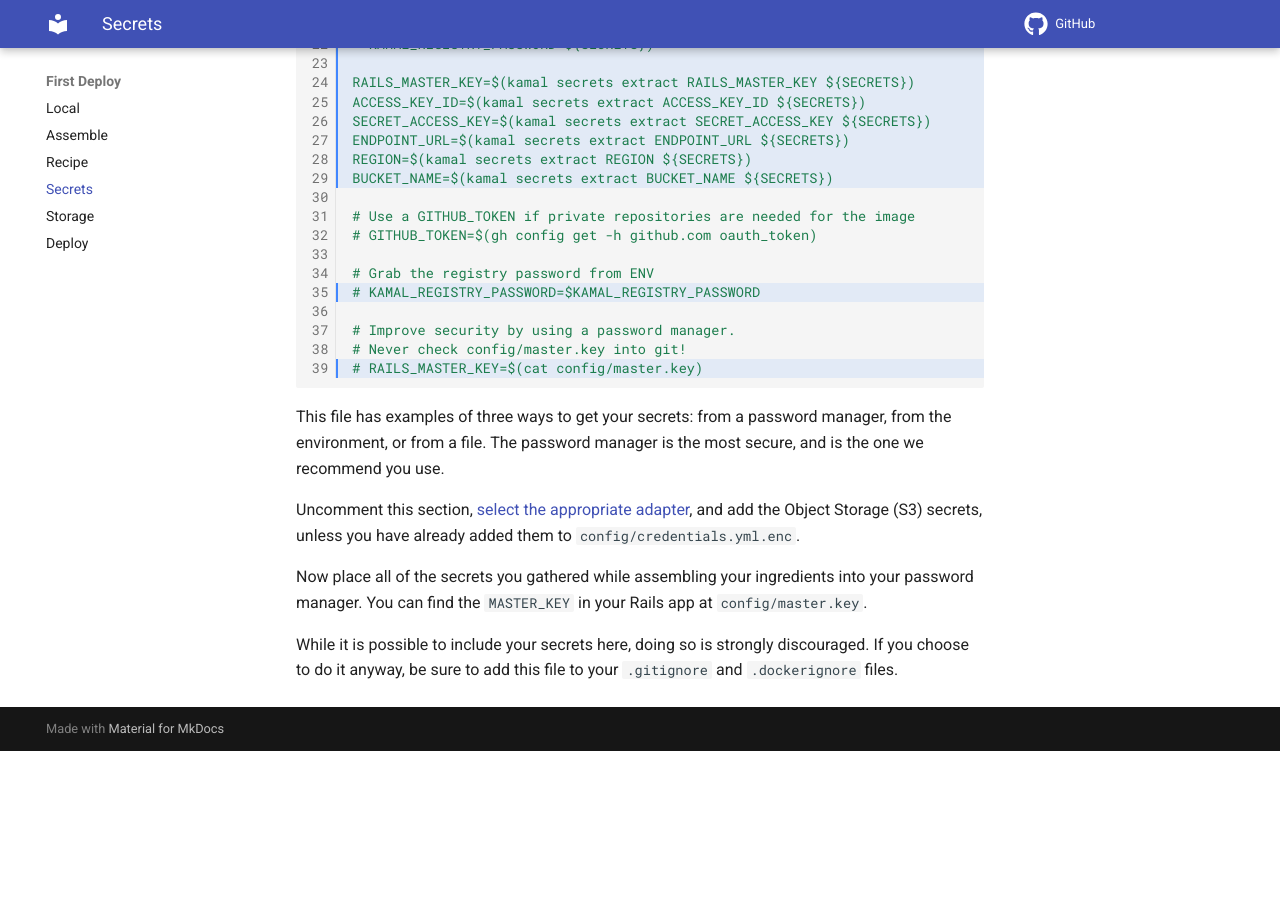
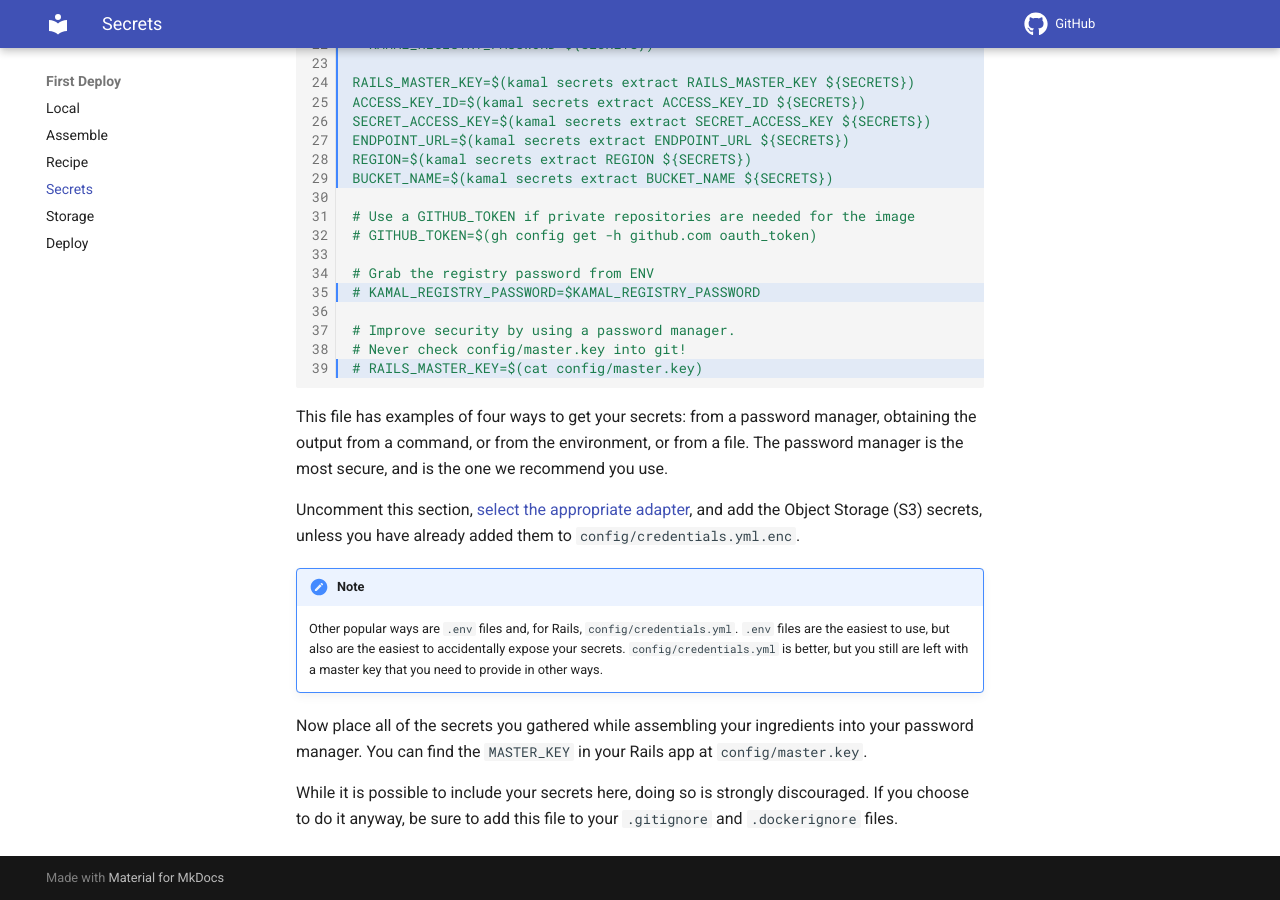
Before and after one commit to rubys/kamal-in-production, an MkDocs documentation site: the page built from docs/Secrets.md, in a window 1280 px wide and 900 px high, scrolled down 814 px. Built offline with MkDocs 1.6.1 and Material for MkDocs 9.7.7, drawn with Linux system fonts in a browser that asks for light colours; comment, search, counter and statistics services are not loaded; before the commit the page ends 1565 px from its top, so only the background shows below that.

Commit message:
add a note to secrets

````diff
--- a/docs/Secrets.md
+++ b/docs/Secrets.md
@@ -47,11 +47,17 @@ BUCKET_NAME=$(kamal secrets extract BUCKET_NAME ${SECRETS})
 # RAILS_MASTER_KEY=$(cat config/master.key)
 ```
 
-This file has examples of three ways to get your secrets: from a password manager, from the environment, or from a file. The password manager is the most secure, and is the one we recommend you use.
+This file has examples of four ways to get your secrets: from a password manager, obtaining the
+output from a command, or from the environment, or from a file. The password manager is the most secure, and is the one we recommend you use.
 
 Uncomment this section, [select the appropriate adapter](https://kamal-deploy.org/docs/commands/secrets/),
 and add the Object Storage (S3) secrets, unless you have already added them to `config/credentials.yml.enc`.
 
+!!! note
+    Other popular ways are `.env` files and, for Rails, `config/credentials.yml`. `.env` files are the easiest to use, but also are the easiest to accidentally expose your secrets.
+    `config/credentials.yml` is better, but you still are left with a master key that you need
+    to provide in other ways.
+
 Now place all of the secrets you gathered while assembling your ingredients into your password manager. You can find the `MASTER_KEY` in your Rails app at `config/master.key`.
 
 While it is possible to include your secrets here, doing so is strongly discouraged. If you choose to do it anyway, be sure to add this file to your `.gitignore` and `.dockerignore` files.
````
